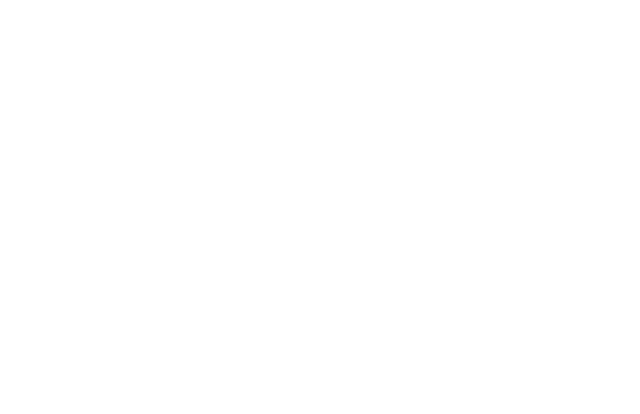
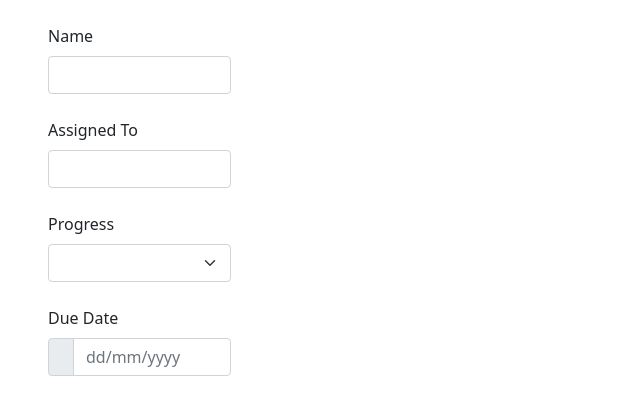
Before and after one commit to I-A11/Final-Project-AIS, a plain HTML site: page index.html in a window 1280 px wide. Shown: the whole page, without its empty margins (0-640 px from the left). Drawn offline with nearby package versions, Linux system fonts and the light colour scheme.

Commit message:
section 1

```diff
--- a/index.html
+++ b/index.html
@@ -15,7 +15,35 @@
 </head>
 
 <body>
+    <div class="first-section container-fluid">
+        <div class="row ms-4 mt-4">
+            <div class="col-2">
+                <form>
+                    <!-- Name input -->
+                    <div class="form-outline mb-4">
+                        <label class="form-label" for="form4Example1">Name</label>
+                        <input type="text" id="form4Example1" class="form-control" />
 
+                    </div>
+                    <div class="form-outline mb-4">
+                        <label class="form-label" for="form4Example1">Assigned To</label>
+                        <input type="text" id="form4Example1" class="form-control" />
+
+                    </div>
+                    <label class="form-label" for="form4Example1">Progress</label>
+                    <select class="form-select mb-4" aria-label="Default select example">
+                        <option selected></option>
+                        <option value="1">In Progress</option>
+                        <option value="2">Done</option>
+                        <option value="3">Pending</option>
+                    </select>
+
+                    <label for="duedate mb-4">Due Date</label>
+                    <div class="input-group mt-2 ">
+                        <span class="input-group-text"><span class="far fa-calendar-alt"></span></span>
+                        <input data-datepicker="" class="form-control" id="duedate" type="text" placeholder="dd/mm/yyyy"
+                            required>
+                    </div>
 
 </body>
 
```
